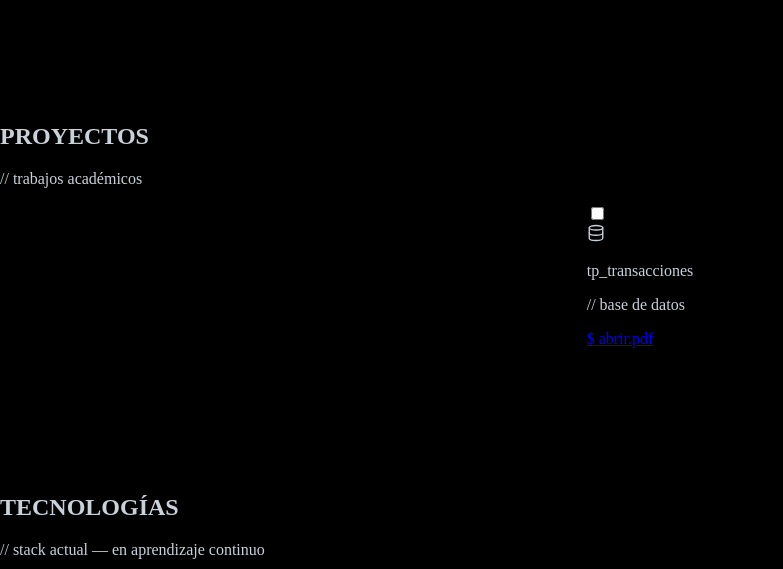
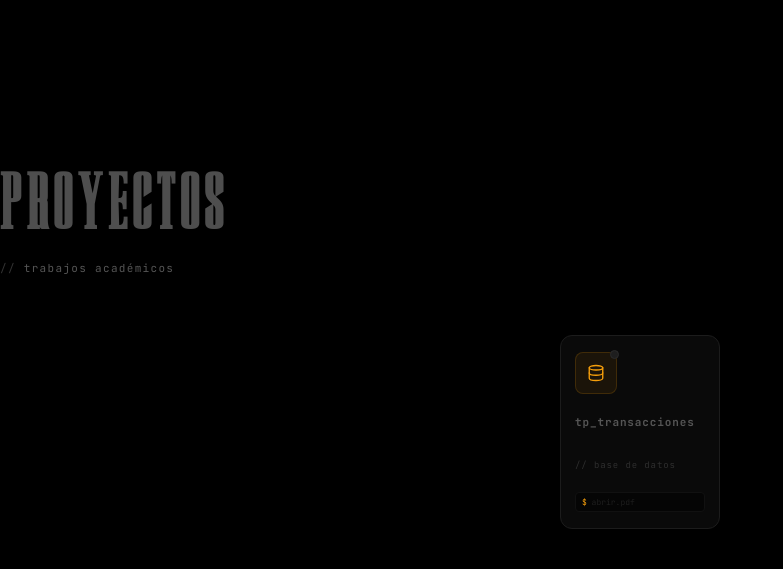
Before and after one commit to cubanastrike/tp_programacion_, a plain HTML site: page index.html in a window 1280 px wide. Shown: the part 1450-2019 px from the top of the page, without its empty margins (0-783 px from the left). Drawn offline with Linux system fonts and the light colour scheme; grey boxes are pictures that could not be loaded.

Commit message:
feat: seccion proyectos

```diff
--- a/style.css
+++ b/style.css
@@ -268,3 +268,90 @@ header {
   white-space: pre-wrap;
   margin: 0;
 }
+
+* ── PROYECTOS ── */
+#proyectos {
+  padding: 100px 44px 0;
+  background: #000;
+  text-align: center;
+}
+.proyectos-titulo {
+  font-family: 'luxena', sans-serif;
+  color: #4e4e4e;
+  font-size: 5em;
+  letter-spacing: 8px;
+  margin-bottom: 12px;
+  animation: titilar 4s infinite;
+}
+.proyectos-subtitulo {
+  font-family: 'JetBrains Mono', monospace;
+  font-size: 11px; color: #333;
+  letter-spacing: 0.12em; margin-bottom: 60px;
+}
+.proyectos-subtitulo span { color: #555; }
+.proj-label { cursor: pointer; display: inline-block; }
+.proj-label input { display: none; }
+.proj-card {
+  width: 130px; height: 160px;
+  background: #0a0a0a; border: 1px solid #1c1c1c;
+  border-radius: 12px; padding: 16px 14px;
+  display: flex; flex-direction: column; gap: 10px;
+  position: relative; overflow: hidden;
+  transition: border-color .3s, transform .3s, background .3s;
+}
+.proj-card::after {
+  content: ''; position: absolute;
+  bottom: 0; left: 50%; transform: translateX(-50%);
+  width: 0; height: 2px; background: #f59e0b;
+  border-radius: 2px; transition: width .35s;
+}
+.proj-label:hover .proj-card,
+.proj-label input:checked ~ .proj-card {
+  background: #0f0f0f; border-color: #2a2a2a; transform: translateY(-6px);
+}
+.proj-label:hover .proj-card::after,
+.proj-label input:checked ~ .proj-card::after { width: 70%; }
+.proj-icon {
+  width: 40px; height: 40px; border-radius: 8px;
+  background: rgba(245,158,11,.07); border: 1px solid rgba(245,158,11,.17);
+  color: #f59e0b; display: flex; align-items: center; justify-content: center;
+  position: relative; transition: background .3s, border-color .3s;
+}
+.proj-label:hover .proj-icon,
+.proj-label input:checked ~ .proj-card .proj-icon {
+  background: rgba(245,158,11,.13); border-color: rgba(245,158,11,.33);
+}
+.proj-dot {
+  width: 7px; height: 7px; border-radius: 50%;
+  background: #1e1e1e; border: 1px solid #2a2a2a;
+  position: absolute; top: -3px; right: -3px; transition: background .3s;
+}
+.proj-label:hover .proj-dot,
+.proj-label input:checked ~ .proj-card .proj-dot {
+  background: #f59e0b; border-color: #f59e0b; animation: pulso 1.5s infinite;
+}
+.proj-name {
+  font-family: 'JetBrains Mono', monospace;
+  font-size: 11px; font-weight: 700; color: #555; letter-spacing: .08em; transition: color .3s;
+}
+.proj-label:hover .proj-name,
+.proj-label input:checked ~ .proj-card .proj-name { color: #f59e0b; }
+.proj-type {
+  font-family: 'JetBrains Mono', monospace;
+  font-size: 9px; color: #2e2e2e; letter-spacing: .1em; flex: 1; transition: color .3s;
+}
+.proj-label:hover .proj-type,
+.proj-label input:checked ~ .proj-card .proj-type { color: #555; }
+.proj-cmd {
+  font-family: 'JetBrains Mono', monospace;
+  font-size: 8px; color: #1e1e1e;
+  background: #050505; border: 1px solid #111;
+  border-radius: 4px; padding: 4px 6px;
+  text-decoration: none; display: block;
+  transition: color .3s, border-color .3s;
+}
+.proj-label:hover .proj-cmd,
+.proj-label input:checked ~ .proj-card .proj-cmd {
+  color: rgba(245,158,11,.5); border-color: rgba(245,158,11,.17);
+}
+.proj-cmd span { color: #f59e0b; }
```
